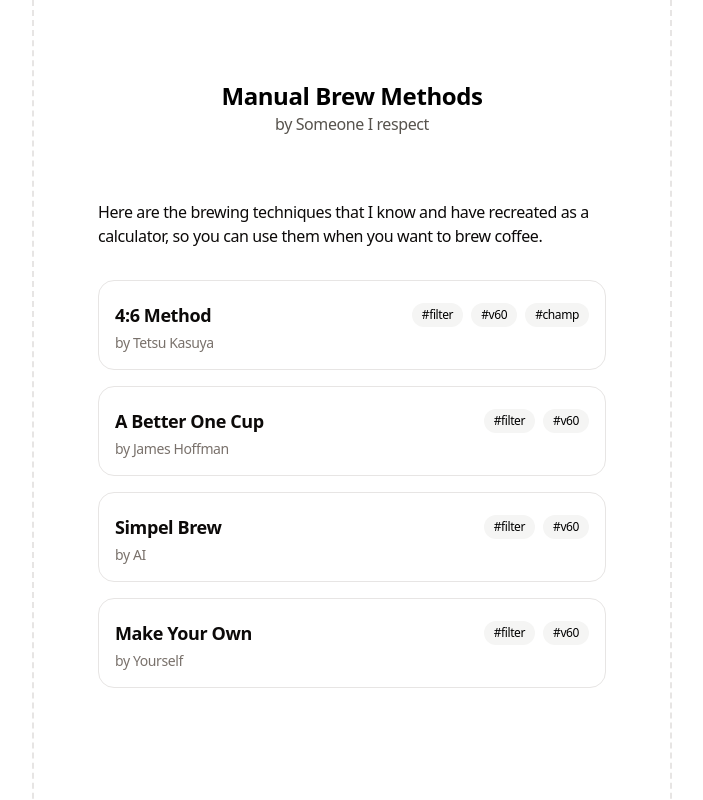
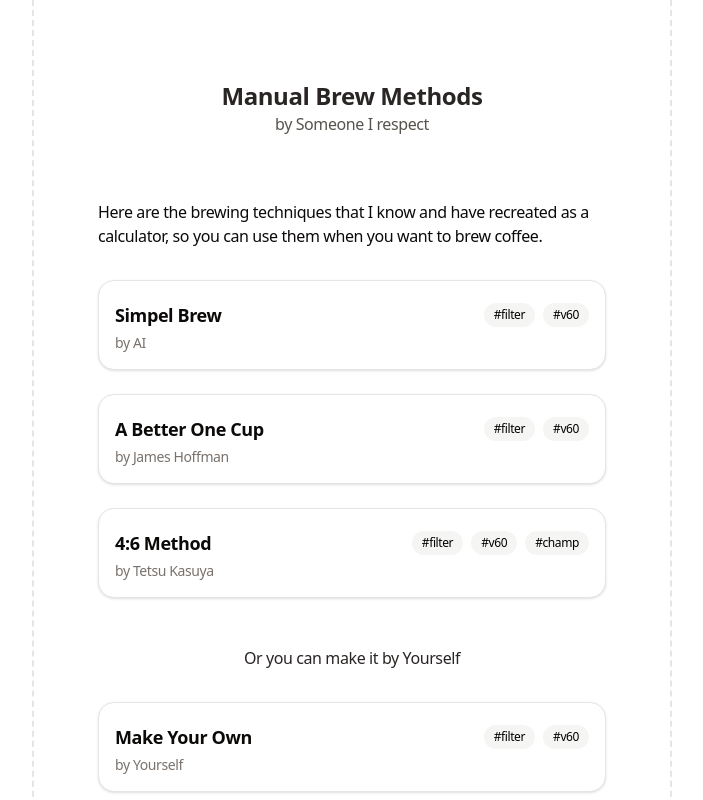
Before and after one commit to oktapiancaw/ui-brewn-calculator, a Next.js app: page / in a window 1280 px wide. Shown: the top 800 px of the page, without its empty margins (288-991 px from the left). Built offline with nearby package versions, Linux system fonts and the light colour scheme.

Commit message:
feat: Quote, ratio button changes, and some styling

```diff
--- a/app/46/page.tsx
+++ b/app/46/page.tsx
@@ -19,6 +19,7 @@
 
 import {
   ArrowLeft,
+  Divide,
   Droplets,
   Grip,
   Info,
@@ -175,8 +176,12 @@
     <>
       <div className="mb-8">
         <Link href={"/"}>
-          <Button variant={"outline"} className="h-[44px] md:w-[44px] w-full">
+          <Button
+            variant={"outline"}
+            className="h-[44px] md:w-[44px] w-full flex items-center justify-center"
+          >
             <ArrowLeft />
+            <span className="inline md:hidden">Back to home</span>
           </Button>
         </Link>
       </div>
@@ -227,13 +232,11 @@
                 <Tooltip>
                   <TooltipTrigger asChild>
                     <Button variant="outline">
-                      <Info></Info>
-                      Ratio
+                      <Divide />
+                      <p className="font-bold tracking-wider text-sm ">1:15</p>
                     </Button>
                   </TooltipTrigger>
-                  <TooltipContent>
-                    <p className="font-bold tracking-wider text-base ">1:15</p>
-                  </TooltipContent>
+                  <TooltipContent>Coffee ratio</TooltipContent>
                 </Tooltip>
               </div>
             </div>
--- a/app/better_one/page.tsx
+++ b/app/better_one/page.tsx
@@ -3,6 +3,7 @@
 import { Input } from "@/components/ui/input";
 import {
   ArrowLeft,
+  Divide,
   Droplets,
   Grip,
   Info,
@@ -132,7 +133,7 @@
     {
       title: "Pouring",
       Icon: Droplets,
-      notes: (1+ latterPours).toString() + " Pours",
+      notes: (1 + latterPours).toString() + " Pours",
     },
   ];
 
@@ -140,8 +141,12 @@
     <>
       <div className="mb-8">
         <Link href={"/"}>
-          <Button variant={"outline"} className="h-[44px] md:w-[44px] w-full">
+          <Button
+            variant={"outline"}
+            className="h-[44px] md:w-[44px] w-full flex items-center justify-center"
+          >
             <ArrowLeft />
+            <span className="inline md:hidden">Back to home</span>
           </Button>
         </Link>
       </div>
@@ -195,15 +200,13 @@
                 <Tooltip>
                   <TooltipTrigger asChild>
                     <Button variant="outline">
-                      <Info></Info>
-                      Ratio
+                      <Divide />
+                      <p className="font-bold tracking-wider text-sm ">
+                        1:16.67
+                      </p>
                     </Button>
                   </TooltipTrigger>
-                  <TooltipContent>
-                    <p className="font-bold tracking-wider text-base ">
-                      1:16.67
-                    </p>
-                  </TooltipContent>
+                  <TooltipContent>Coffee ratio</TooltipContent>
                 </Tooltip>
               </div>
             </div>
--- a/app/custom/page.tsx
+++ b/app/custom/page.tsx
@@ -357,8 +357,12 @@
     <>
       <div className="mb-8">
         <Link href={"/"}>
-          <Button variant={"outline"} className="h-[44px] md:w-[44px] w-full">
+          <Button
+            variant={"outline"}
+            className="h-[44px] md:w-[44px] w-full flex items-center justify-center"
+          >
             <ArrowLeft />
+            <span className="inline md:hidden">Back to home</span>
           </Button>
         </Link>
       </div>
@@ -555,7 +559,7 @@
 
               <div className="flex justify-center items-center space-x-2">
                 <Textarea
-                  placeholder="Type your preparation."
+                  placeholder="Things to prepare before brewing coffee"
                   id="preparation"
                   className="max-h-[160px] sm:h-[40px] h-[120px]"
                   value={method.preparation}
--- a/app/page.tsx
+++ b/app/page.tsx
@@ -4,10 +4,10 @@
 const MENU_LIST = [
   {
     id: 1,
-    title: "4:6 Method",
-    creator: "Tetsu Kasuya",
-    tags: ["filter", "v60", "champ"],
-    url: "/46",
+    title: "Simpel Brew",
+    creator: "AI",
+    tags: ["filter", "v60"],
+    url: "/simple",
   },
   {
     id: 2,
@@ -18,18 +18,19 @@
   },
   {
     id: 3,
-    title: "Simpel Brew",
-    creator: "AI",
-    tags: ["filter", "v60"],
-    url: "/simple",
+    title: "4:6 Method",
+    creator: "Tetsu Kasuya",
+    tags: ["filter", "v60", "champ"],
+    url: "/46",
   },
-  {
-    id: 4,
-    title: "Make Your Own",
-    creator: "Yourself",
-    tags: ["filter", "v60"],
-    url: "/custom",
-  },
+
+  // {
+  //   id: 1,
+  //   title: "Make Your Own",
+  //   creator: "Yourself",
+  //   tags: ["filter", "v60"],
+  //   url: "/custom",
+  // },
 ];
 
 export default function Home() {
@@ -37,22 +38,22 @@
     <>
       <header className="mb-12 flex flex-col justify-start items-center">
         <div className="text-center">
-          <p className="font-bold text-2xl capitalize text-black dark:text-white">
+          <p className="font-bold text-2xl capitalize text-stone-800 dark:text-stone-100">
             Manual Brew Methods
           </p>
-          <p className="text-stone-600 dark:text-stone-500">
+          <p className="text-stone-600 dark:text-stone-300">
             <span>by Someone I respect</span>
           </p>
         </div>
       </header>
 
       <main className="space-y-12 max-w-3xl mx-auto p-4 min-h-[60vh]">
-        <section className="opacity: 1; filter: blur(0px); transform: none;">
+        <section className="">
           <p className="mb-8">
             Here are the brewing techniques that I know and have recreated as a
             calculator, so you can use them when you want to brew coffee.
           </p>
-          <div className="flex flex-col space-y-4">
+          <div className="flex flex-col space-y-4 sm:space-y-6">
             {MENU_LIST.map((menu) => (
               <MenuLink
                 key={menu.id}
@@ -64,6 +65,27 @@
             ))}
           </div>
         </section>
+        <section className="">
+          <p className="mb-8 text-center text-stone-800 dark:text-stone-200">
+            Or you can make it by Yourself
+          </p>
+          <div className="flex flex-col space-y-4 sm:space-y-6">
+            <MenuLink
+              title="Make Your Own"
+              creator="Yourself"
+              tags={["filter", "v60"]}
+              url={"/custom"}
+            />
+          </div>
+        </section>
+        <section className="">
+          <blockquote className="mt-6 border-l-2 pl-6 italic">
+            &quot;There is no such thing as bad brewed coffee, there is only
+            good coffee and really good coffee.&quot;
+            <br />
+            <br />- Arga P (Barista at Evlogia Cafe)
+          </blockquote>
+        </section>
       </main>
     </>
   );
--- a/app/simple/page.tsx
+++ b/app/simple/page.tsx
@@ -3,6 +3,7 @@
 import { Input } from "@/components/ui/input";
 import {
   ArrowLeft,
+  Divide,
   Droplets,
   Grip,
   Info,
@@ -42,7 +43,7 @@
       time: 0,
       endTime: 45,
       volume: eachLatterVol,
-      label: "bloom",
+      label: "Bloom",
     });
     let bodyTime = 45;
 
@@ -87,41 +88,49 @@
   const BrewMethod = {
     title: "Simple Brew",
     creator: "AI",
-    tags: ["filter", "v60"]
-  }
+    tags: ["filter", "v60"],
+  };
   const summaryCard = [
     {
       title: "Total Water",
       Icon: Waves,
-      notes: totalWater.toFixed(1).toString() + " ml"
+      notes: totalWater.toFixed(1).toString() + " ml",
     },
     {
       title: "Temperature",
       Icon: Thermometer,
-      notes: "90°C"
+      notes: "90°C",
     },
     {
       title: "Grind Size",
       Icon: Grip,
-      notes: "Medium coarse"
+      notes: "Medium coarse",
     },
     {
       title: "Pouring",
       Icon: Droplets,
-      notes: latterPours.toString() + " Pours"
+      notes: latterPours.toString() + " Pours",
     },
-  ]
+  ];
 
   return (
     <>
       <div className="mb-8">
         <Link href={"/"}>
-          <Button variant={"outline"} className="h-[44px] md:w-[44px] w-full">
+          <Button
+            variant={"outline"}
+            className="h-[44px] md:w-[44px] w-full flex items-center justify-center"
+          >
             <ArrowLeft />
+            <span className="inline md:hidden">Back to home</span>
           </Button>
         </Link>
       </div>
-      <MethodHeader title={BrewMethod.title} creator={BrewMethod.creator} tags={BrewMethod.tags}/>
+      <MethodHeader
+        title={BrewMethod.title}
+        creator={BrewMethod.creator}
+        tags={BrewMethod.tags}
+      />
       <main className="space-y-12 max-w-3xl mx-auto p-4">
         <section className="opacity: 1; filter: blur(0px); transform: none;">
           <Alert variant="default">
@@ -164,13 +173,11 @@
                 <Tooltip>
                   <TooltipTrigger asChild>
                     <Button variant="outline">
-                      <Info></Info>
-                      Ratio
+                      <Divide />
+                      <p className="font-bold tracking-wider text-sm ">1:15</p>
                     </Button>
                   </TooltipTrigger>
-                  <TooltipContent>
-                    <p className="font-bold tracking-wider text-base ">1:15</p>
-                  </TooltipContent>
+                  <TooltipContent>Coffee ratio</TooltipContent>
                 </Tooltip>
               </div>
             </div>
@@ -182,11 +189,14 @@
           </p>
 
           <div className="grid grid-cols-2 md:grid-cols-4 gap-4 w-full">
-            {
-              summaryCard.map((summary, index) => (
-                <SummaryCard key={index} title={summary.title} Icon={summary.Icon} notes={summary.notes} />
-              ))
-            }
+            {summaryCard.map((summary, index) => (
+              <SummaryCard
+                key={index}
+                title={summary.title}
+                Icon={summary.Icon}
+                notes={summary.notes}
+              />
+            ))}
           </div>
         </section>
         <PourSection
--- a/components/menu-link.tsx
+++ b/components/menu-link.tsx
@@ -10,12 +10,12 @@
 export default function MenuLink({ title, creator, tags, url }: MenuLinkProps) {
   return (
     <Link
-      className="relative h-full w-full bg-white p-4 border dark:bg-stone-950 overflow-hidden rounded-2xl"
+      className="relative h-full w-full bg-white shadow-sm p-4 border dark:bg-stone-950 overflow-hidden rounded-2xl hover:bg-stone-50 dark:hover:bg-stone-900 duration-500"
       href={url}
     >
       <div className="flex flex-col justify-left">
-        <div className="flex  justify-between items-center space-x-4 flex-col sm:flex-row">
-          <h4 className="font-bold dark:text-stone-100 text-lg md:text-">
+        <div className="flex  justify-between items-center flex-col sm:flex-row">
+          <h4 className="font-bold dark:text-stone-100 text-lg sm:text- text-center sm:text-left">
             {title}
           </h4>
           <p className="space-x-2 text-center sm:text-left">
--- a/components/multi-value-input.tsx
+++ b/components/multi-value-input.tsx
@@ -39,7 +39,7 @@
   };
 
   return (
-    <div className="flex flex-wrap items-center gap-2 dark:aria-invalid:ring-destructive/40 aria-invalid:border-destructive dark:bg-input/30 border border-input rounded-md focus-within:border-ring focus-within:ring-ring/50 focus-within:ring-[3px]  px-3 py-2 text-base shadow-xs transition-[color,box-shadow] focus-within:border-stone-500 md:text-sm">
+    <div className="flex flex-wrap items-center gap-2 dark:aria-invalid:ring-destructive/40 aria-invalid:border-destructive dark:bg-input/30 border border-input rounded-md focus-within:ring-ring/50 focus-within:ring-[3px]  px-3 py-2 text-base shadow-xs transition-[color,box-shadow] focus-within:border-stone-500 md:text-sm">
       {values.map((val, index) => (
         <span
           key={index}
```
Also changed, not shown: history.txt (added), 1 other file (tests, documents, lock files or other folders).
